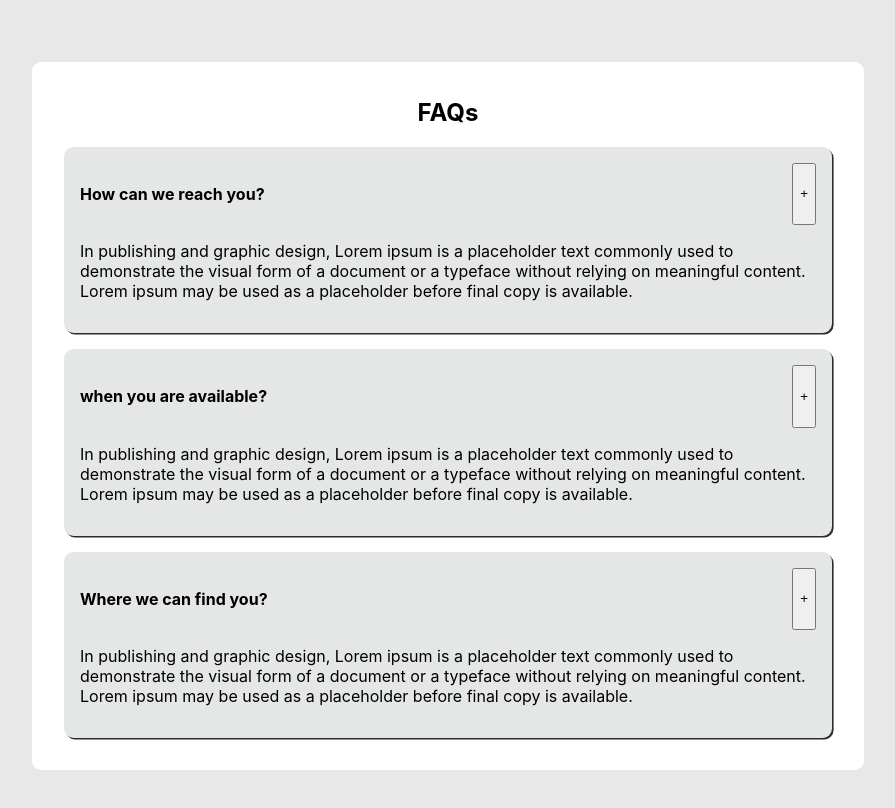
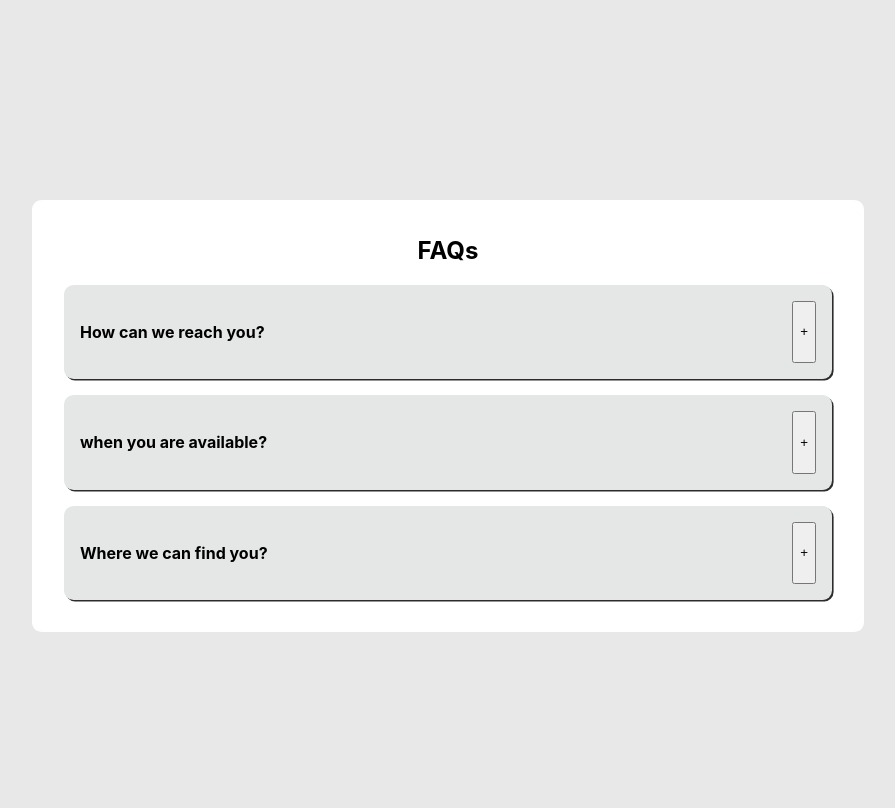
Before and after one commit to SajeebChakraborty/FAQ_App_React_Js, a React (Create React App) app: page / in a window 1280 px wide. Shown: the top 808 px of the page, without its empty margins (192-1087 px from the left). Built offline with nearby package versions, Linux system fonts and the light colour scheme.

Commit message:
toggle state create

```diff
--- a/src/components/FAQ.js
+++ b/src/components/FAQ.js
@@ -1,8 +1,11 @@
-import React from 'react';
+import React, { useState } from 'react';
 
 import style from './faq.module.css';
 
 export default function FAQ({id,title,desc}) {
+
+  const [toggle,setToggle]=useState(false);
+
   return (
     <article className={style.faq}>
 
@@ -14,7 +17,8 @@ export default function FAQ({id,title,desc}) {
 
         </div>
 
-        <p>{desc}</p>
+        { toggle && <p>{desc}</p> }
+
 
 
     </article>
```
